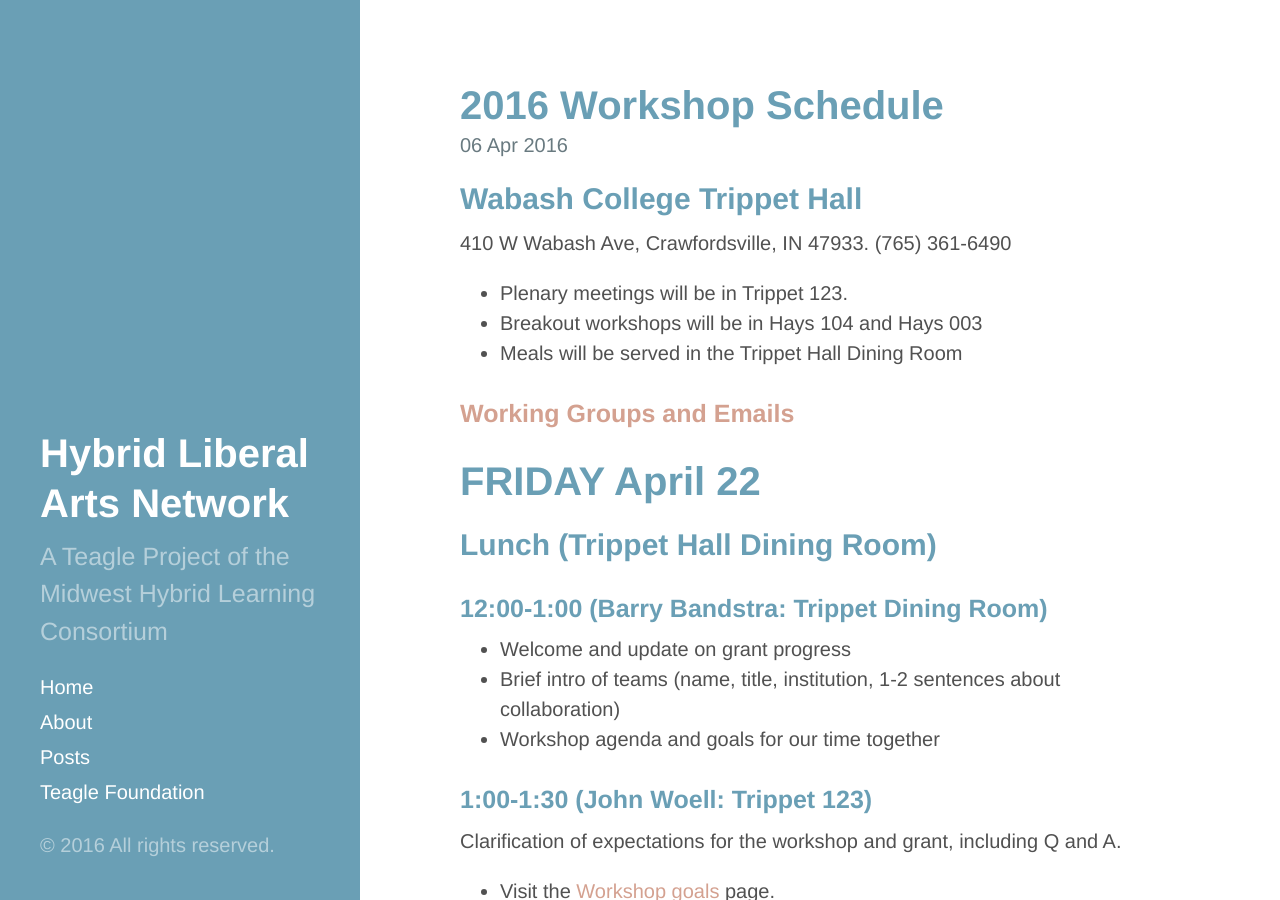
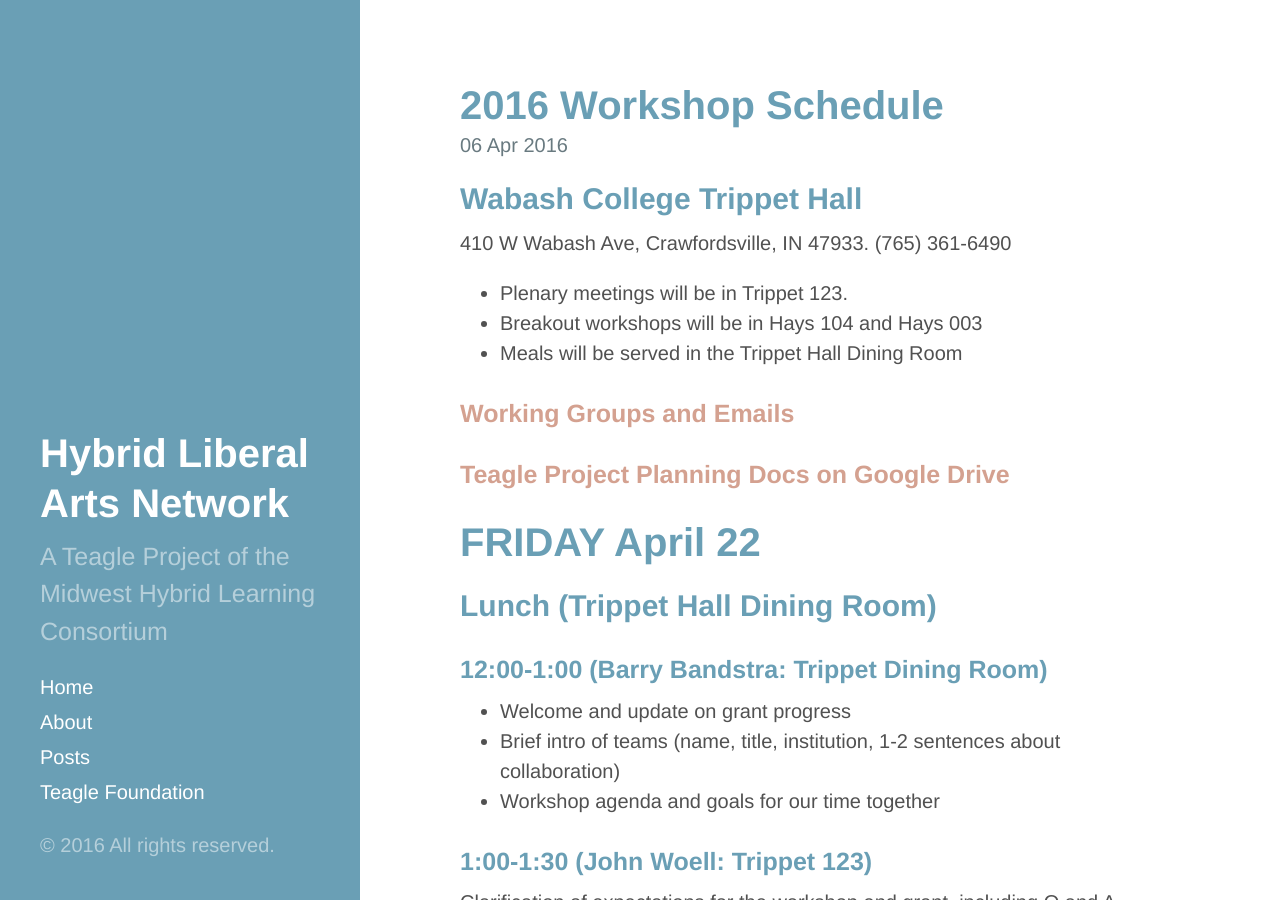
Before and after one commit to hybrid-liberal-arts/hybrid-liberal-arts.github.io, a Jekyll site: the page built from _posts/2016-04-06-2016-workshop-schedule.md, in a window 1280 px wide and 900 px high. Built offline with Jekyll 4.4.1, drawn with Linux system fonts in a browser that asks for light colours; Markdown is read by kramdown in place of the engine named in the settings.

Commit message:
edited schedule groups

```diff
--- a/_posts/2016-04-06-2016-workshop-schedule.md
+++ b/_posts/2016-04-06-2016-workshop-schedule.md
@@ -10,6 +10,8 @@ title: 2016 Workshop Schedule
 - Meals will be served in the Trippet Hall Dining Room
 
 ###[Working Groups and Emails](http://hybridliberalarts.org/2016/04/02/working-groups-and-emails/)
+
+###[Teagle Project Planning Docs on Google Drive](https://drive.google.com/a/hope.edu/folderview?id=0B9GaW3m3lB3oMXZMbExJdTB2R1U&usp=sharing_eid&ts=5719652d)
 
 #FRIDAY April 22
 ##Lunch (Trippet Hall Dining Room)
```
